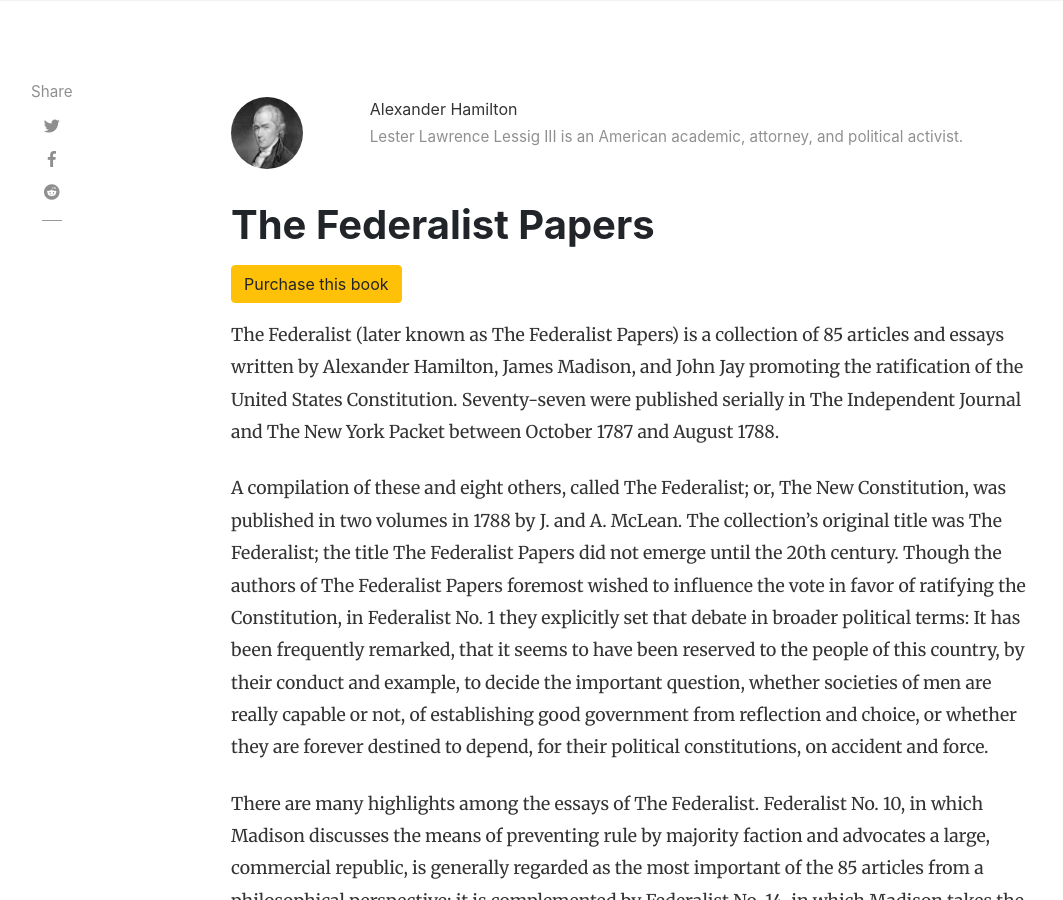
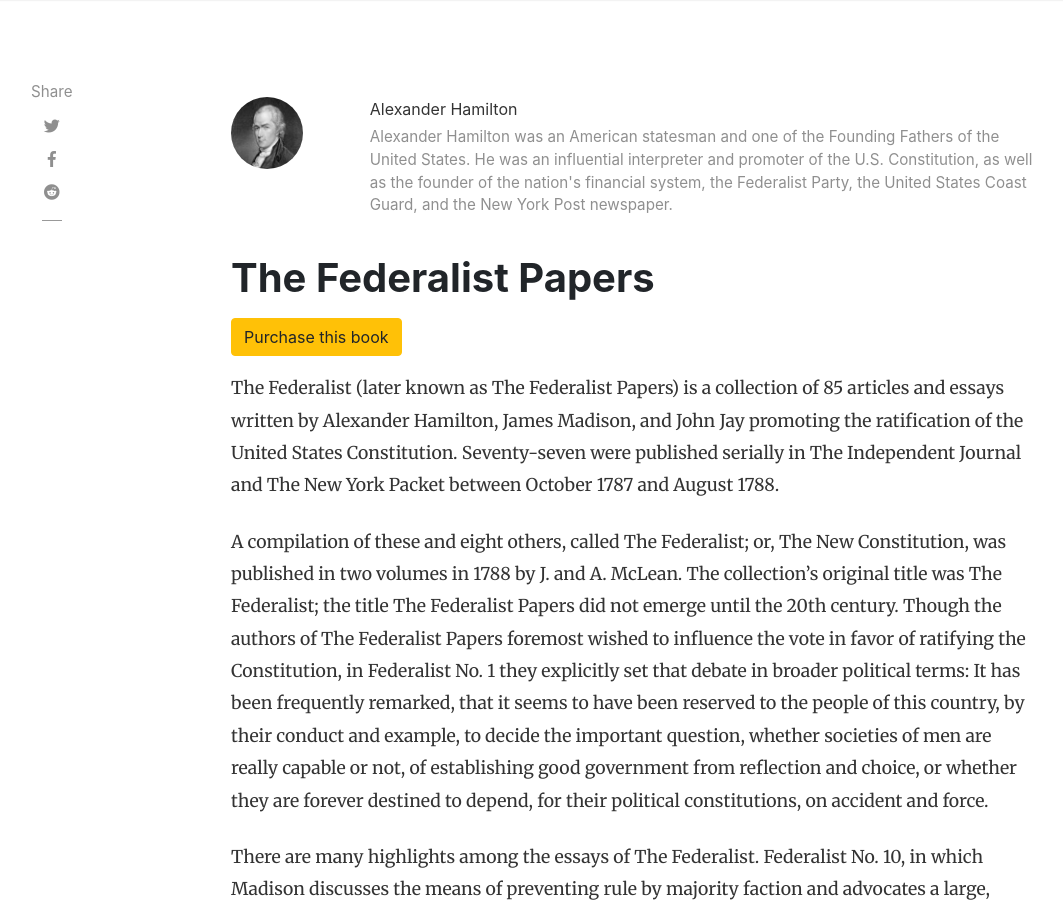
Before and after one commit to digitallawyer/bestlegalbooks, a Jekyll site: the page built from _posts/1787-10-27-the-federalist-papers.md, in a window 1280 px wide and 900 px high. Shown: the whole window, without its empty margins (54-1117 px from the left). Built offline with Jekyll 4.4.1, drawn with Linux system fonts in a browser that asks for light colours; nearby versions of some CDN libraries; comment, search, counter and statistics services are not loaded; some of the changed text lies outside the part shown.

Commit message:
url update

```diff
--- a/_includes/featuredbox.html
+++ b/_includes/featuredbox.html
@@ -7,7 +7,7 @@
                 <div class="h-100">
                     <div class="wrapthumbnail">
                         <a href="{{ post.url | absolute_url }}">
-                            <span class="thumbnail d-block" style="background-image:url({% if post.image contains "://" %}{{ post.image }}{% else %}{{ post.image | absolute_url }}{% endif %});">
+                            <span class="thumbnail d-block" style="background-image:url({% if post.image contains "://" %}{{ post.image }}{% else %}{{ post.image | relative_url }}{% endif %});">
                             </span>
                         </a>
                     </div>
@@ -18,7 +18,7 @@
                     <div class="card">
                         <div class="card-body">
                             <h2 class="card-title">
-                                <a class="text-dark" href="{{ post.url | absolute_url }}">{{ post.title }}</a>
+                                <a class="text-dark" href="{{ post.url | relative_url }}">{{ post.title }}</a>
                                 {% if post.rating %}
                                 <div class="mb-2 mt-2 font-weight-normal">
                                 {% include star_rating_postbox.html %}
@@ -37,7 +37,7 @@
                                 <span class="author-meta">
                                 <span class="post-name">{{ post.author }}</span><br/>
                                 {% endif %}
-                                <span class="post-date">{{ post.date | date_to_string }}</span>
+                                <span class="post-date">Published {{ post.date | date_to_string }}</span>
                                 </span>
                                 <div class="clearfix"></div>
                             </div>
--- a/_includes/postbox.html
+++ b/_includes/postbox.html
@@ -23,12 +23,12 @@
             <div class="wrapfooter">
                 {% if author %}
                 <span class="meta-footer-thumb">
-                <img class="author-thumb" src="https://www.gravatar.com/avatar/{{ author.gravatar }}?s=250&d=mm&r=x" alt="{{ post.author }}">
+                <img class="author-thumb" src="{{ post.author_image }}" alt="{{ author.display_name }}">
                 </span>
                 <span class="author-meta">
                 <span class="post-name"><a target="_blank" href="{{ author.web }}">{{ author }}</a></span><br/>
                 {% endif %}
-                <span class="post-date">{{ post.date | date_to_string }}</span>
+                <span class="post-date">Published {{ post.date | date_to_string }}</span>
                 </span>
 
                 <div class="clearfix"></div>
--- a/_layouts/post.html
+++ b/_layouts/post.html
@@ -63,7 +63,7 @@
             <!-- Post Date -->
             <p>
             <small>
-                <span class="post-date"><time class="post-date" datetime="{{ page.date | date:"%Y-%m-%d" }}">{{ page.date | date_to_string }}</time></span>
+                <span class="post-date"><time class="post-date" datetime="{{ page.date | date:"%Y-%m-%d" }}">Published {{ page.date | date_to_string }}</time></span>
                 {% if page.last_modified_at %}
                 (Updated: <time datetime="{{ page.last_modified_at | date_to_xmlschema }}" itemprop="dateModified">{{ page.last_modified_at | date: "%b %-d, %Y" }}</time>)
                 {% endif %}
--- a/_posts/1787-10-27-the-federalist-papers.md
+++ b/_posts/1787-10-27-the-federalist-papers.md
@@ -5,7 +5,7 @@
 categories: [ Constitutional Law, Non-Fiction ]
 image: assets/images/12.jpg
 author_image: assets/images/hamilton.jpg
-author_description: "Lester Lawrence Lessig III is an American academic, attorney, and political activist."
+author_description: "Alexander Hamilton was an American statesman and one of the Founding Fathers of the United States. He was an influential interpreter and promoter of the U.S. Constitution, as well as the founder of the nation's financial system, the Federalist Party, the United States Coast Guard, and the New York Post newspaper."
 featured: true
 hidden: true
 rating: 4.5
```
